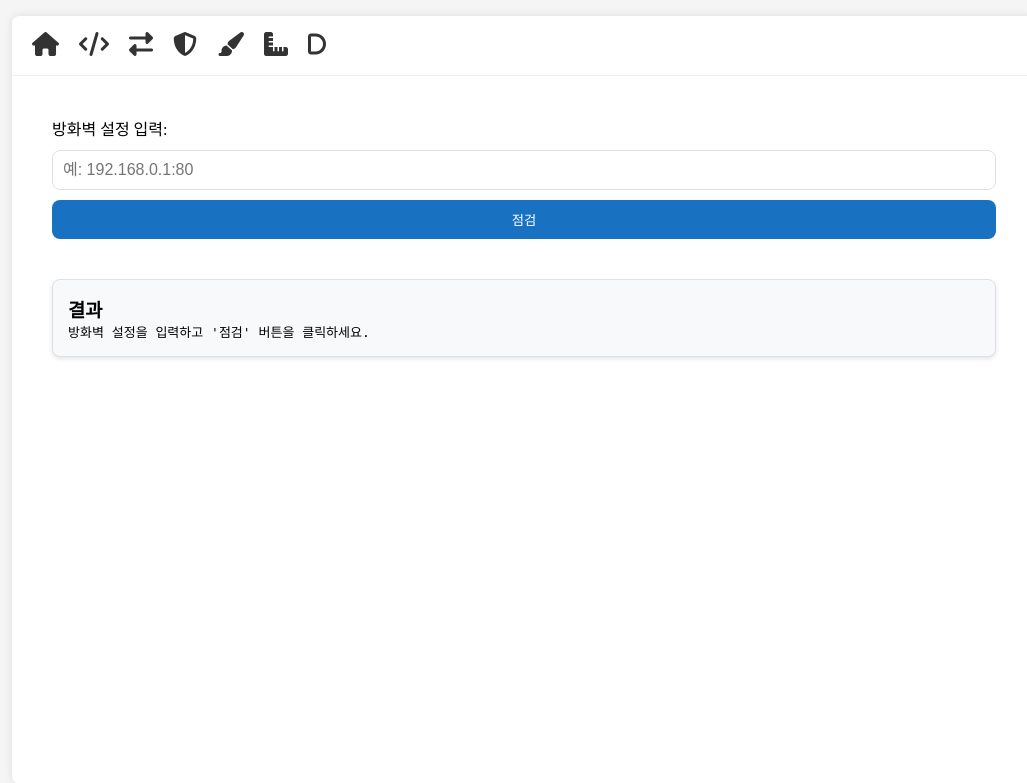
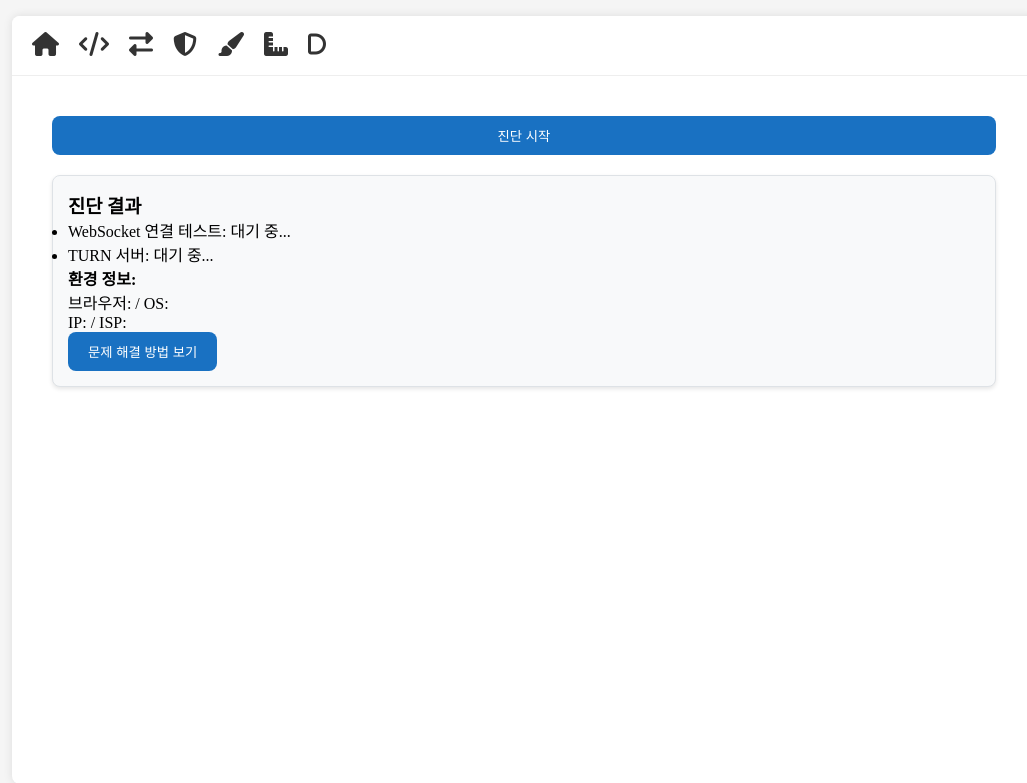
Before and after one commit to mcpeleeGit/web.googsu.com, a PHP site: page /007-security-tools/firewall-check/index.php in a window 1280 px wide. Shown: the top 783 px of the page, without its empty margins (116-1143 px from the left). Run offline with PHP 8.4, Linux system fonts and the light colour scheme.

Commit message:
security tools

```diff
--- a/007-security-tools/firewall-check/index.php
+++ b/007-security-tools/firewall-check/index.php
@@ -59,34 +59,57 @@
         <?php include '../../common/menu.php'; ?>
         <div class="content-area">
             <div class="firewall-check-container">
-                <div class="input-group">
-                    <label for="firewallInput">방화벽 설정 입력:</label>
-                    <input type="text" id="firewallInput" placeholder="예: 192.168.0.1:80">
-                    <button class="btn" onclick="checkFirewall()">점검</button>
-                </div>
-                <div class="result" id="firewallResult">
-                    <h3>결과</h3>
-                    <pre id="resultText">방화벽 설정을 입력하고 '점검' 버튼을 클릭하세요.</pre>
+                <button class="btn" onclick="startDiagnosis()">진단 시작</button>
+                <div class="result" id="diagnosisResult">
+                    <h3>진단 결과</h3>
+                    <ul id="resultList">
+                        <li>WebSocket 연결 테스트: <span id="websocketResult">대기 중...</span></li>
+                        <li>TURN 서버: <span id="turnResult">대기 중...</span></li>
+                    </ul>
+                    <div>
+                        <h4>환경 정보:</h4>
+                        <p>브라우저: <span id="browserInfo"></span> / OS: <span id="osInfo"></span></p>
+                        <p>IP: <span id="ipInfo"></span> / ISP: <span id="ispInfo"></span></p>
+                    </div>
+                    <button class="btn" onclick="showSolutionGuide()">문제 해결 방법 보기</button>
                 </div>
             </div>
         </div>
     </div>
 
     <script>
-        function checkFirewall() {
-            const firewallInput = document.getElementById('firewallInput').value.trim();
-            const resultText = document.getElementById('resultText');
+        function startDiagnosis() {
+            // WebSocket 연결 테스트
+            const ws = new WebSocket('wss://echo.websocket.org');
+            ws.onopen = () => {
+                document.getElementById('websocketResult').textContent = '성공';
+                ws.close();
+            };
+            ws.onerror = () => {
+                document.getElementById('websocketResult').textContent = '실패';
+            };
 
-            if (!firewallInput) {
-                resultText.textContent = '방화벽 설정을 입력하세요.';
-                return;
-            }
+            // TURN 서버 연결 체크 (예시)
+            document.getElementById('turnResult').textContent = '연결 불가';
 
-            // 방화벽 점검 로직 (예시)
-            resultText.textContent = '방화벽 점검 중...';
+            // 환경 정보 수집
+            document.getElementById('browserInfo').textContent = navigator.userAgent;
+            document.getElementById('osInfo').textContent = navigator.platform;
 
-            // 실제 방화벽 점검 로직은 서버 측에서 구현해야 합니다.
-            // 이 예제에서는 클라이언트 측에서의 구현을 생략합니다.
+            fetch('http://ip-api.com/json')
+                .then(response => response.json())
+                .then(data => {
+                    document.getElementById('ipInfo').textContent = data.query;
+                    document.getElementById('ispInfo').textContent = data.isp;
+                })
+                .catch(error => {
+                    document.getElementById('ipInfo').textContent = '정보를 가져올 수 없습니다';
+                    document.getElementById('ispInfo').textContent = '정보를 가져올 수 없습니다';
+                });
+        }
+
+        function showSolutionGuide() {
+            alert('문제 해결 방법을 안내합니다.');
         }
     </script>
 </body>
```
